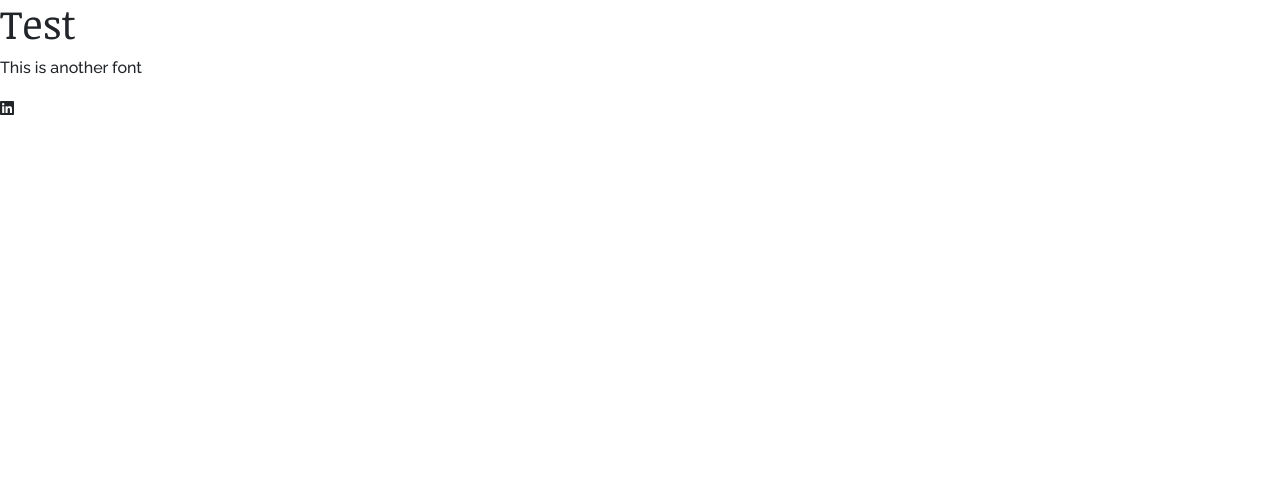
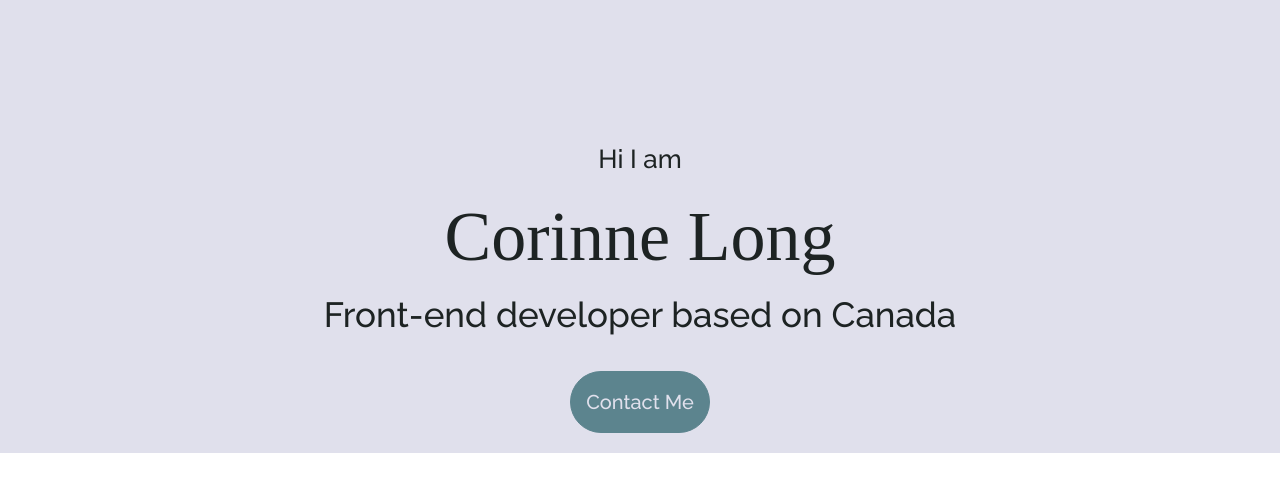
Before and after one commit to boschmac/project-responsive, a plain HTML site: page index.html in a window 1280 px wide. Drawn offline with nearby package versions, Linux system fonts and the light colour scheme.

Commit message:
Created hero

```diff
--- a/index.html
+++ b/index.html
@@ -4,18 +4,23 @@
   <meta charset="UTF-8">
   <meta http-equiv="X-UA-Compatible" content="IE=edge">
   <meta name="viewport" content="width=device-width, initial-scale=1.0">
-  <title>Document</title>
+  <title>Corinne Long - Front-end developer</title>
   <link href="https://cdn.jsdelivr.net/npm/bootstrap@5.1.3/dist/css/bootstrap.min.css" rel="stylesheet" integrity="sha384-1BmE4kWBq78iYhFldvKuhfTAU6auU8tT94WrHftjDbrCEXSU1oBoqyl2QvZ6jIW3" crossorigin="anonymous">
   <link rel="preconnect" href="https://fonts.googleapis.com">
   <link rel="preconnect" href="https://fonts.gstatic.com" crossorigin>
   <link href="https://fonts.googleapis.com/css2?family=Noticia+Text:wght@400;700&family=Raleway:wght@300;500;700&display=swap" rel="stylesheet">
   <link rel="stylesheet" href="styles/portfolio.css">
   <script src="https://cdn.jsdelivr.net/npm/bootstrap@5.1.3/dist/js/bootstrap.bundle.min.js" integrity="sha384-ka7Sk0Gln4gmtz2MlQnikT1wXgYsOg+OMhuP+IlRH9sENBO0LRn5q+8nbTov4+1p" crossorigin="anonymous"></script>
-<script src="https://kit.fontawesome.com/7b404653f9.js" crossorigin="anonymous"></script>
+  <script src="https://kit.fontawesome.com/7b404653f9.js" crossorigin="anonymous"></script>
 </head>
 <body>
-  <h1>Test</h1>
-  <p>This is another font</p>
-  <i class="fab fa-linkedin"></i>
+   <div class=" text-center hero">
+      <p>Hi I am</p>
+      <h1>Corinne Long</h1>
+      <h3>Front-end developer based on Canada</h3>
+      <div>
+         <a href="#" class="btn primary-button">Contact Me </a>
+      </div>
+   </div>
 </body>
 </html>
--- a/styles/portfolio.css
+++ b/styles/portfolio.css
@@ -1,7 +1,48 @@
-h1 {
-  font-family: 'Noticia Text', serif;
+:root {
+  --heading-font-family: 'Notcia Text', serif;
+  --default-font-family: 'Raleway', sans-serif;
+  --branding-color: #5c848e;
+  --secondary-color: #e0e0ec;
 }
 
-p{
-  font-family: 'Raleway', sans-serif;
+
+h1, h2, h3, h4, h5, h6 {
+  font-family: var(--heading-font-family);
 }
+
+.hero {
+  background-color: #e0e0ec;
+  color: #1d2323;
+  padding-top: 140px;
+}
+
+.hero p{
+  font-family: var(--default-font-family);
+  font-size: 26px;
+}
+
+h1{
+  font-size: 70px;
+}
+
+.hero h3{
+  font-size: 35px;
+  margin: 15px;
+  font-family: var(--default-font-family);
+}
+
+.primary-button{
+  background-color: var(--branding-color);
+  margin: 20px;
+  border: 1px solid var(--branding-color);
+  border-radius: 85px;
+  padding: 15px;
+  color: var(--secondary-color);
+  font-family: var(--default-font-family);
+font-size: 20px;
+}
+
+.primary-button:hover{
+  background-color: var(--secondary-color);
+  color: var(--branding-color);
+}
```
